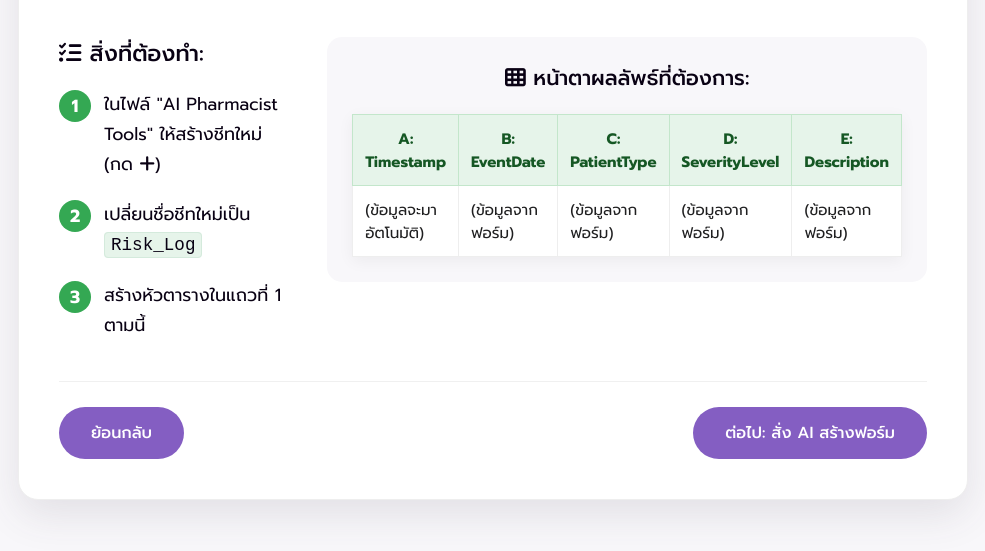
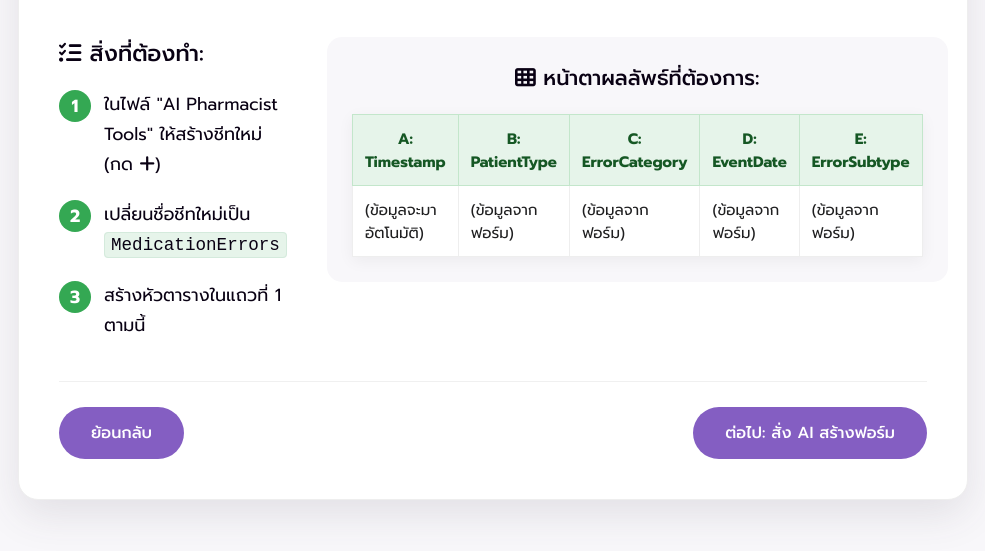
Before and after one commit to pharmacist-sabot/ai-workshop-slides, a plain HTML site: page slide32.html in a window 1280 px wide. Shown: the part 217-768 px from the top of the page, without its empty margins (147-1132 px from the left). Drawn offline with Linux system fonts and the light colour scheme.

Commit message:
fix: Edit text

```diff
--- a/slide32.html
+++ b/slide32.html
@@ -7,7 +7,6 @@
     <link rel="stylesheet" href="style.css">
     <link rel="stylesheet" href="https://cdnjs.cloudflare.com/ajax/libs/font-awesome/6.4.0/css/all.min.css">
 
-    <!-- Internal CSS for this slide only -->
     <style>
         .instruction-layout {
             display: grid;
@@ -42,7 +41,7 @@
             color: white; font-weight: 700; text-align: center; line-height: 32px;
         }
         .instructions-panel code {
-            background-color: #e6f4ea; /* Light Green */
+            background-color: #e6f4ea;
             padding: 2px 6px;
             border-radius: 4px;
             font-family: 'Courier New', Courier, monospace;
@@ -67,7 +66,7 @@
             box-shadow: 0 4px 15px rgba(0,0,0,0.05);
         }
         .table-simulation th {
-            background-color: #e6f4ea; /* Light Green */
+            background-color: #e6f4ea;
             color: #155724;
             padding: 12px;
             border: 1px solid #c3e6cb;
@@ -99,7 +98,7 @@
                     <h3><i class="fas fa-list-check"></i> สิ่งที่ต้องทำ:</h3>
                     <ol>
                         <li>ในไฟล์ "AI Pharmacist Tools" ให้สร้างชีทใหม่ (กด <i class="fas fa-plus"></i>)</li>
-                        <li>เปลี่ยนชื่อชีทใหม่เป็น <code>Risk_Log</code></li>
+                        <li>เปลี่ยนชื่อชีทใหม่เป็น <code>MedicationErrors</code></li>
                         <li>สร้างหัวตารางในแถวที่ 1 ตามนี้</li>
                     </ol>
                 </div>
@@ -111,10 +110,10 @@
                         <thead>
                             <tr>
                                 <th>A: Timestamp</th>
-                                <th>B: EventDate</th>
-                                <th>C: PatientType</th>
-                                <th>D: SeverityLevel</th>
-                                <th>E: Description</th>
+                                <th>B: PatientType</th>
+                                <th>C: ErrorCategory</th>
+                                <th>D: EventDate</th>
+                                <th>E: ErrorSubtype</th>
                             </tr>
                         </thead>
                         <tbody>
```
